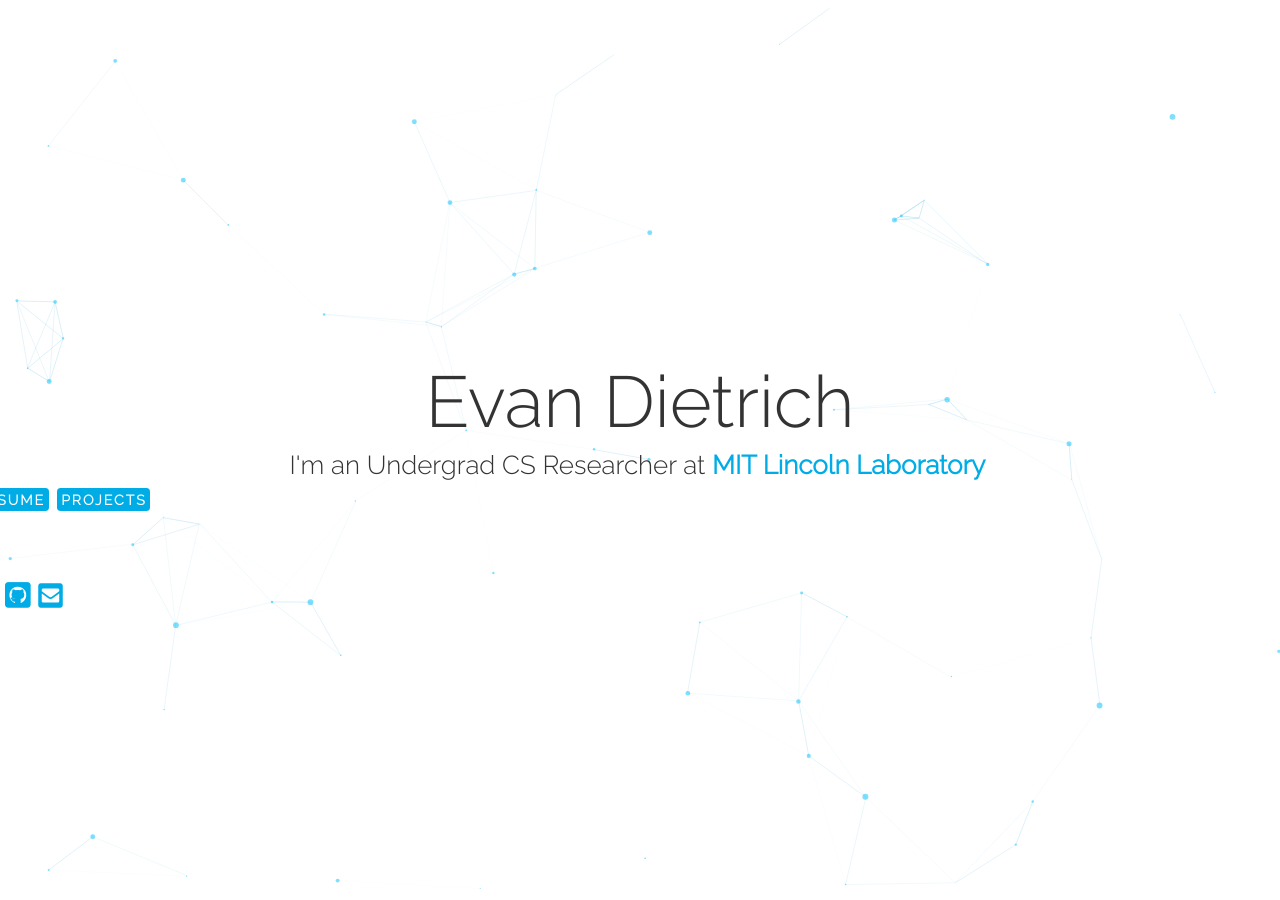
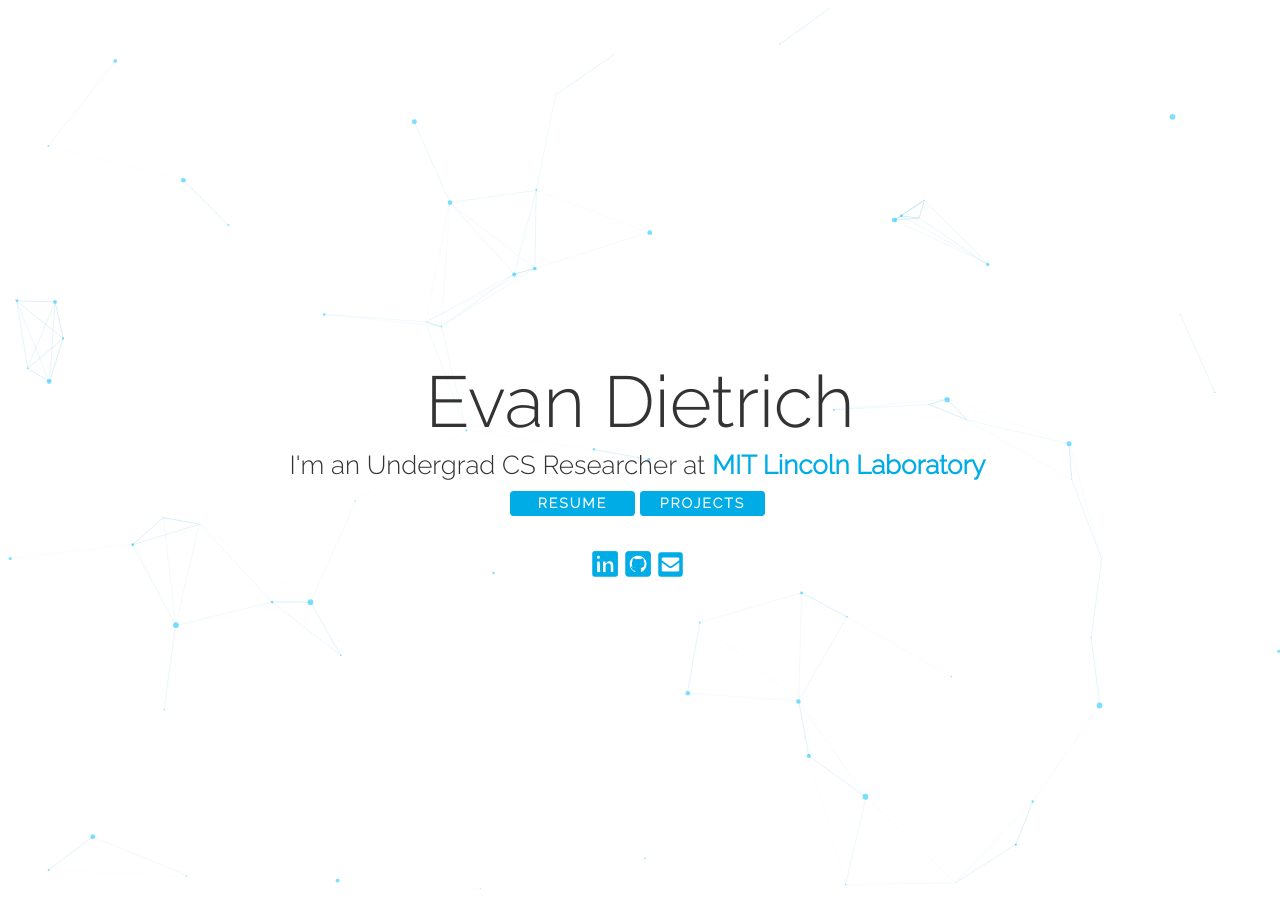
Before and after one commit to EvanDietrich/EvanDietrich.github.io, a Jekyll site: the page index.html, which Jekyll copies as it is, in a window 1280 px wide. Built offline with Jekyll 4.4.1, drawn with Linux system fonts in a browser that asks for light colours; nearby versions of some CDN libraries.

Commit message:
Update style.css

```diff
--- a/css/style.css
+++ b/css/style.css
@@ -45,8 +45,8 @@ a:visited {
 }
 
 #nav {
-    display: block;
-    position: absolute;
+    display: flex;
+    position: relative;
     align-items: center;
     justify-content: center;
     margin: -28px;
@@ -55,7 +55,7 @@ a:visited {
 
 #nav2 {
     display: block;
-    position: absolute;
+    position: relative;
     align-items: center;
     justify-content: center;
     margin: -28px;
```
